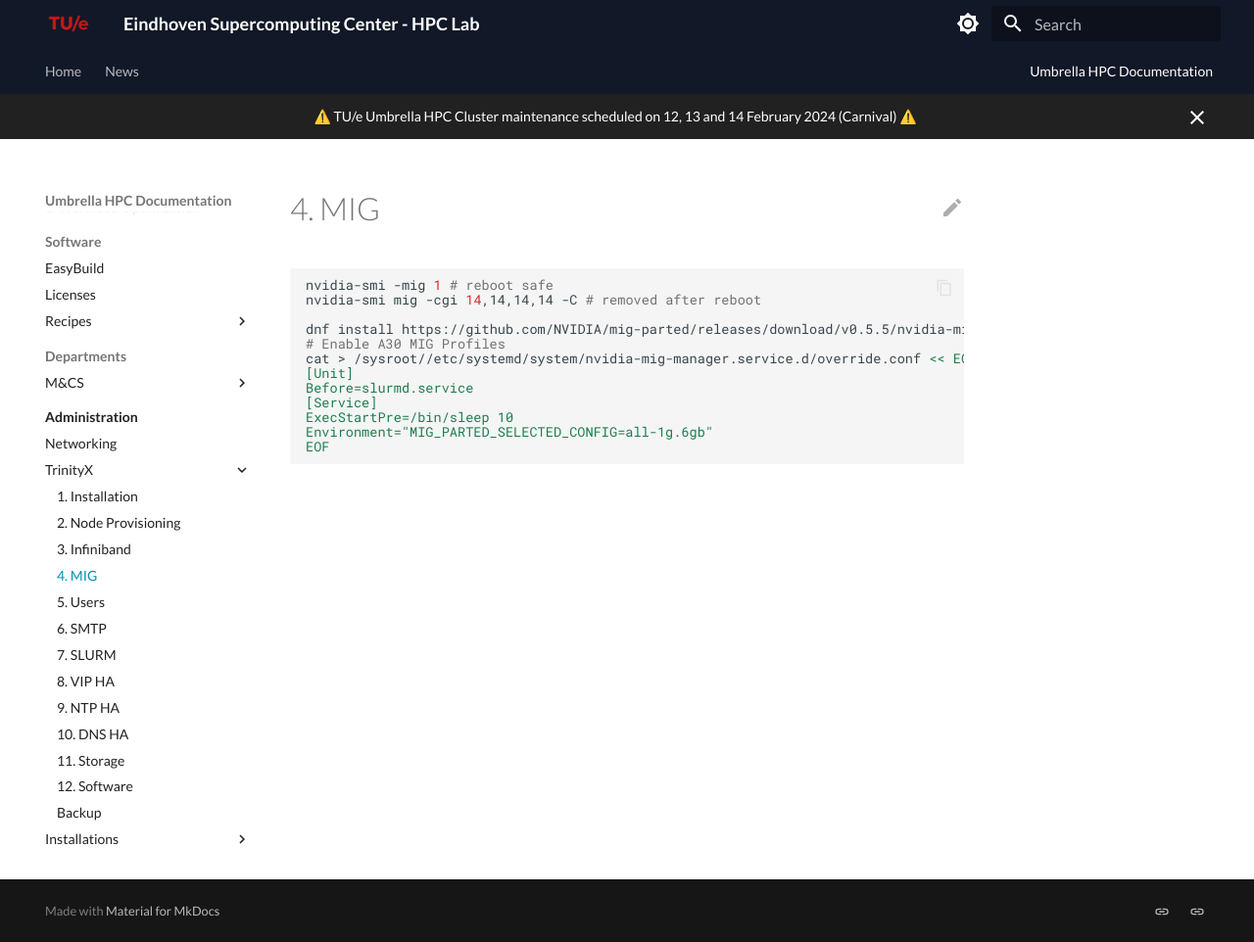
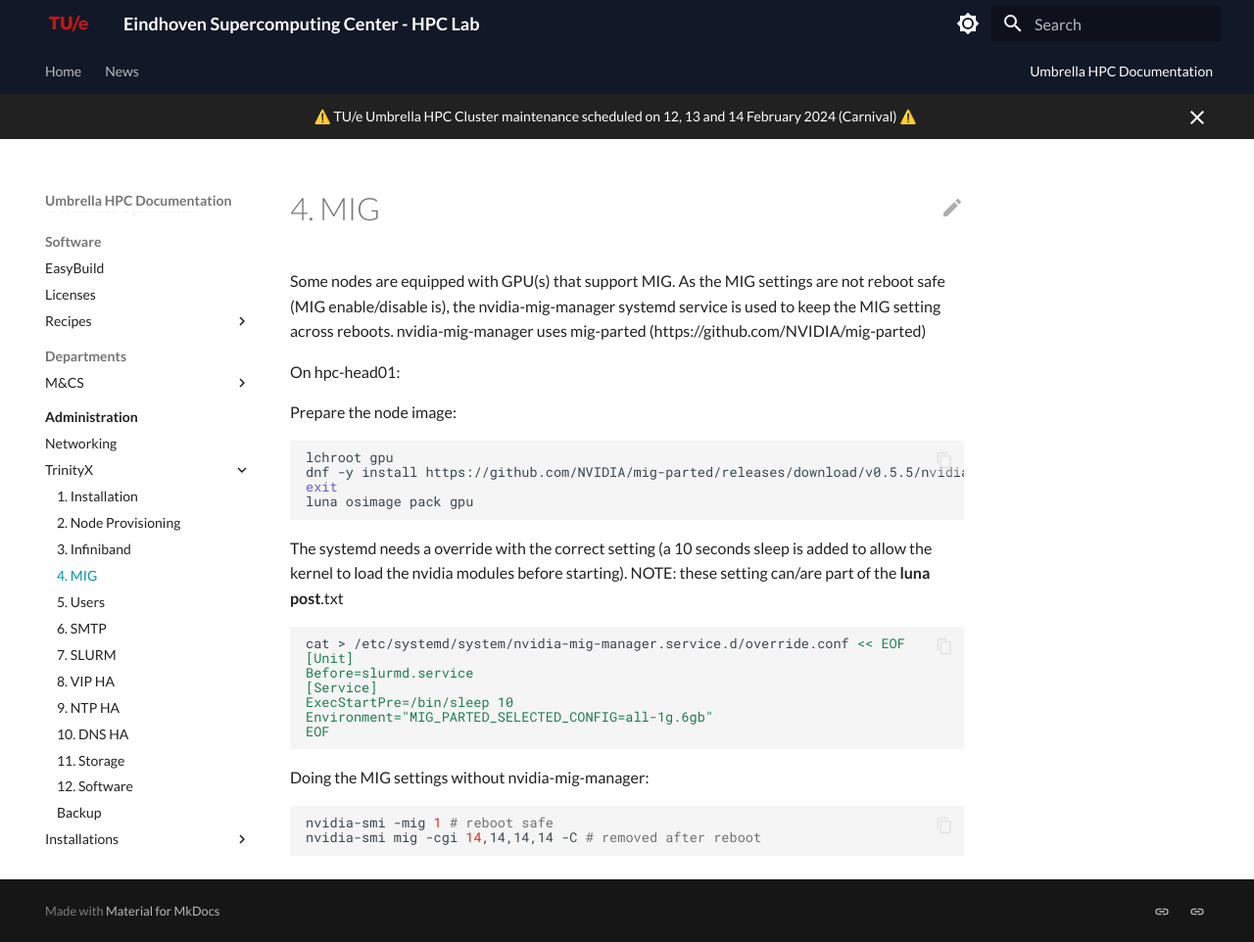
Before and after one commit to gferhpc/supercomputing.tue.nl, an MkDocs documentation site: the page built from pages/documentation/administration/trinityx/mig.md, in a window 1280 px wide and 962 px high. Shown: the whole window at 98% size. Built offline with MkDocs 1.6.1 and Material for MkDocs 9.7.7, drawn with Linux system fonts in a browser that asks for light colours.

Commit message:
Update mig.md

````diff
--- a/pages/documentation/administration/trinityx/mig.md
+++ b/pages/documentation/administration/trinityx/mig.md
@@ -1,11 +1,20 @@
+Some nodes are equipped with GPU(s) that support MIG.  As the MIG settings are not reboot safe (MIG enable/disable is), the nvidia-mig-manager systemd service is used to keep the MIG setting across reboots. nvidia-mig-manager uses mig-parted (https://github.com/NVIDIA/mig-parted)
+
+On hpc-head01:
+
+Prepare the node image:
+
 ```shell
+lchroot gpu
+dnf -y install https://github.com/NVIDIA/mig-parted/releases/download/v0.5.5/nvidia-mig-manager-0.5.5-1.x86_64.rpm
+exit
+luna osimage pack gpu
+```
 
-nvidia-smi -mig 1 # reboot safe
-nvidia-smi mig -cgi 14,14,14,14 -C # removed after reboot
-
-dnf install https://github.com/NVIDIA/mig-parted/releases/download/v0.5.5/nvidia-mig-manager-0.5.5-1.x86_64.rpm
-# Enable A30 MIG Profiles
-cat > /sysroot//etc/systemd/system/nvidia-mig-manager.service.d/override.conf << EOF
+The systemd needs a override with the correct setting (a 10 seconds sleep is added to allow the kernel to load the nvidia modules before starting).
+NOTE: these setting can/are part of the **luna post**.txt
+``` shell
+cat > /etc/systemd/system/nvidia-mig-manager.service.d/override.conf << EOF
 [Unit]
 Before=slurmd.service
 [Service]
@@ -13,3 +22,9 @@
 Environment="MIG_PARTED_SELECTED_CONFIG=all-1g.6gb"
 EOF
 ```
+
+Doing the MIG settings without nvidia-mig-manager:
+```shell
+nvidia-smi -mig 1 # reboot safe
+nvidia-smi mig -cgi 14,14,14,14 -C # removed after reboot
+```
````
